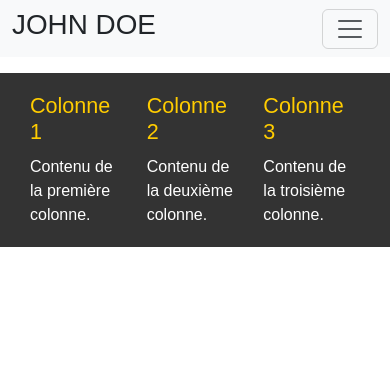
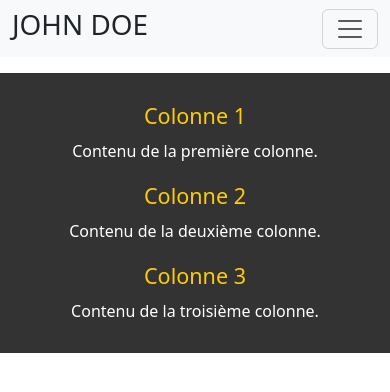
Before and after one commit to Gaelprod974/MOUTAMA_Gael_Devoir_5_Creez_votre_portfolio_avec_ReactJS, a React (Create React App) app: page / in a window 390 px wide. Shown: the top 392 px of the page. Built offline with nearby package versions, Linux system fonts and the light colour scheme.

Commit message:
Ajout compenent Footer

```diff
--- a/src/App.js
+++ b/src/App.js
@@ -1,30 +1,20 @@
 import React from 'react';
 import NavBar from './Components/NavBar';
+import Footer from './Components/Footer';
 
 
 function App() {
     return (
         <>
           <header>
-              <NavBar />
+            <NavBar />
           </header>
           <main>
 
           </main>
-          <footer class="footer">
-            <div class="footer-column">
-              <h4>Colonne 1</h4>
-              <p>Contenu de la première colonne.</p>
-            </div>
-            <div class="footer-column">
-              <h4>Colonne 2</h4>
-              <p>Contenu de la deuxième colonne.</p>
-            </div>
-            <div class="footer-column">
-              <h4>Colonne 3</h4>
-              <p>Contenu de la troisième colonne.</p>
-            </div>
-        </footer>
+          <footer>
+            <Footer />
+          </footer>
 
         </>
     );
--- /dev/null
+++ b/src/Components/Footer.js
@@ -0,0 +1,21 @@
+
+function Footer() {
+  return (
+    <footer class="footer">
+        <div class="footer-column">
+            <h4>Colonne 1</h4>
+            <p>Contenu de la première colonne.</p>
+        </div>
+        <div class="footer-column">
+            <h4>Colonne 2</h4>
+            <p>Contenu de la deuxième colonne.</p>
+        </div>
+        <div class="footer-column">
+            <h4>Colonne 3</h4>
+            <p>Contenu de la troisième colonne.</p>
+        </div>
+    </footer>
+      )
+};
+
+export default Footer;
--- a/src/Components/NavBar.js
+++ b/src/Components/NavBar.js
@@ -9,7 +9,7 @@ function OffcanvasExample() {
       {['md'].map((expand) => (
         <Navbar key={expand} expand={expand} className="bg-body-tertiary mb-3">
           <Container fluid>
-            <h1>JOHN DOE</h1> {/* Changed Navbar.Brand to an h1 */}
+            <h1>JOHN DOE</h1>
             <Navbar.Toggle aria-controls={`offcanvasNavbar-expand-${expand}`} />
             <Navbar.Offcanvas
               id={`offcanvasNavbar-expand-${expand}`}
--- a/src/Components/Style/Footer.css
+++ b/src/Components/Style/Footer.css
@@ -1,7 +1,3 @@
-body {
-    font-family: Arial, sans-serif;
-  }
-
   .footer {
     display: flex;
     justify-content: center; /* Centre les colonnes horizontalement */
@@ -24,3 +20,14 @@ body {
   .footer-column p {
     margin: 0;
   }
+
+  @media (max-width: 768px) {
+    .footer {
+        flex-direction: column; /* Change l'orientation des colonnes */
+        text-align: center; /* Centre le texte */
+    }
+
+    .footer-column {
+        margin: 10px 0; /* Ajoute de l'espacement vertical entre les colonnes */
+    }
+}
```
